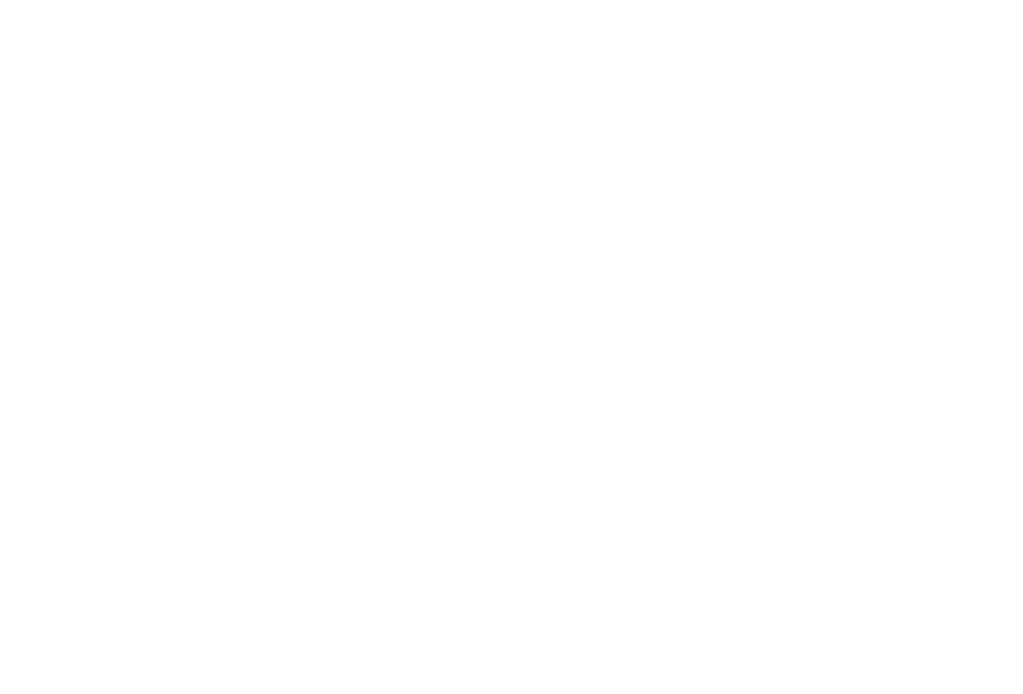
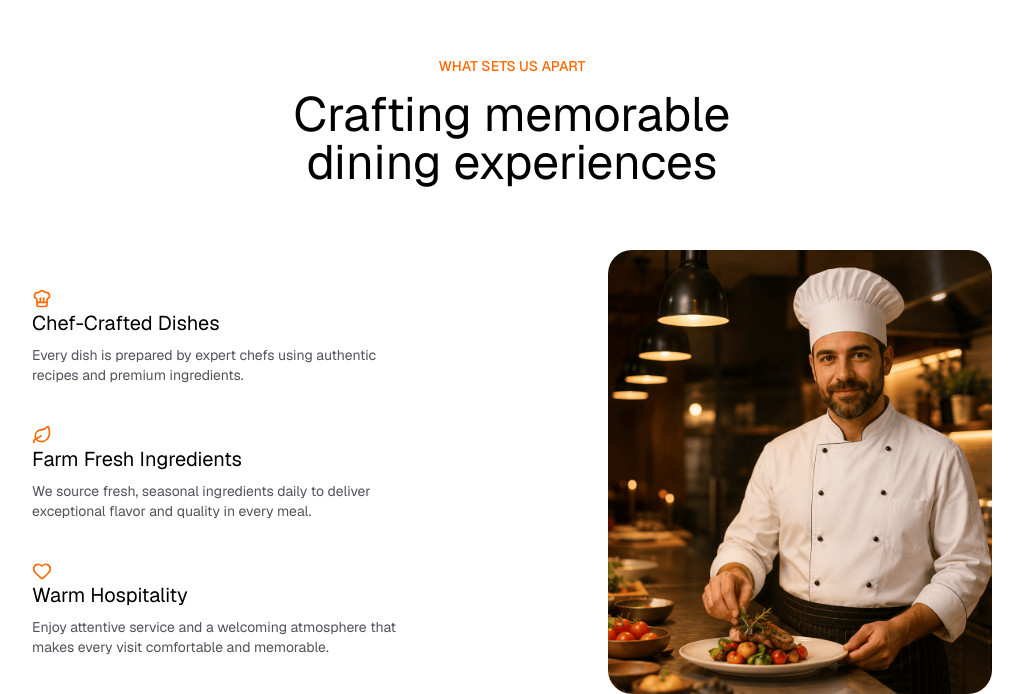
Before and after one commit to ALAMIN761740/Restro-Website, a React (Vite) app: page / in a window 1280 px wide. Shown: the part 2611-3305 px from the top of the page, without its empty margins (128-1151 px from the left). Before the commit the page ends 2491 px from the top, so only its background shows below. Built offline with nearby package versions, Linux system fonts and the light colour scheme.

Commit message:
feat: add animated features section

```diff
--- a/src/App.jsx
+++ b/src/App.jsx
@@ -4,6 +4,8 @@
 import About from './sections/About'
 import Stats from './sections/Stats'
 import Dishes from './sections/Dishes'
+import Features from './sections/Features'
+
 
 
 const App = () => {
@@ -14,6 +16,7 @@
       <About/>
       <Stats/>
       <Dishes/>
+      <Features/>
     </>
   )
 }
--- /dev/null
+++ b/src/sections/Features.jsx
@@ -0,0 +1,58 @@
+import React from 'react'
+import Animated from '../components/Animated'
+import { featuresData } from '../data/data'
+import { ChefHat, Heart, Leaf } from 'lucide-react'
+
+
+const iconMap = {
+    ChefHat,
+    Leaf,
+    Heart
+}
+
+
+const Features = () => {
+  return (
+    <section id='features' className='px-auto mt-44'>
+         <div className='text-center mb-16'>
+            <Animated scale={0.2} >
+                <p className='text-orange-500 font-medium uppercase mb-3.5'>
+                    What Sets Us Apart
+                </p>
+            </Animated>
+            <Animated delay={0.2}>
+                <h2 className='text-4xl md:text-5xl max-w-lg mx-auto text-balance'>
+                    Crafting memorable dining experiences
+                </h2>
+            </Animated>
+        </div>
+
+        <div className='flex flex-col md:flex-row items-center justify-between gap-14'>
+            <div className='space-y-10 max-w-md'>
+                {featuresData.map((item, index)=>{
+                    const IconComponent = iconMap[item.icon];
+                    return(
+                        <Animated key={index} y={150} delay={index * 0.15}
+                        className="flex items-start gap-4 text-left"
+                        >
+                            {IconComponent && (
+                                <IconComponent className="text-orange-500 size-5 shrink-0 mt-0.5 "/>
+                            )}
+                            <div>
+                                <h1 className='text-xl mb-2'>{item.title}</h1>
+                                <p className=' text-zinc-600 max-w-sm'>{item.description}</p>
+                            </div>
+                        </Animated>
+                    )
+                })}
+            </div>
+            <Animated>
+                <img src='/assets/chef.png' alt='Chef'
+                className='w-full max-w-sm h-111 object-cover rounded-3xl'/>
+            </Animated>
+        </div>
+    </section>
+  )
+}
+
+export default Features
```
